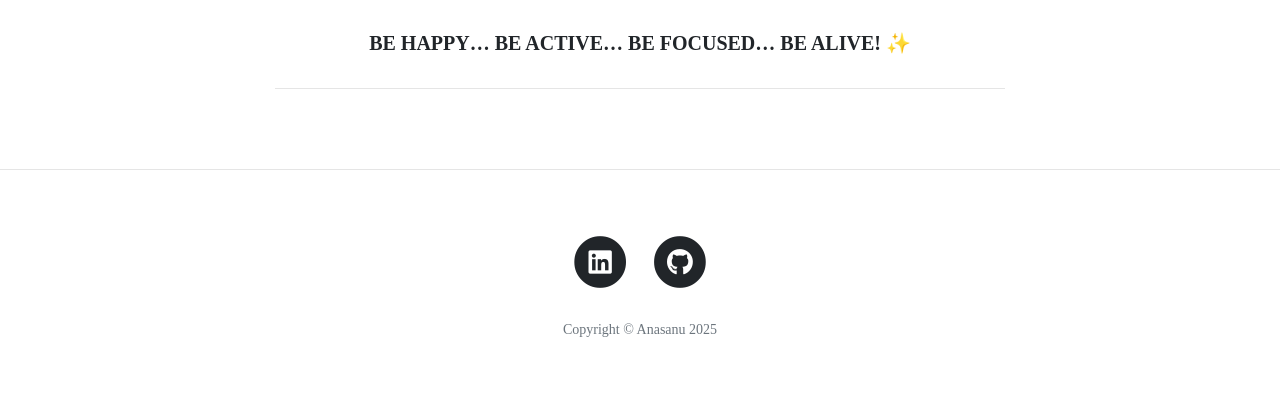
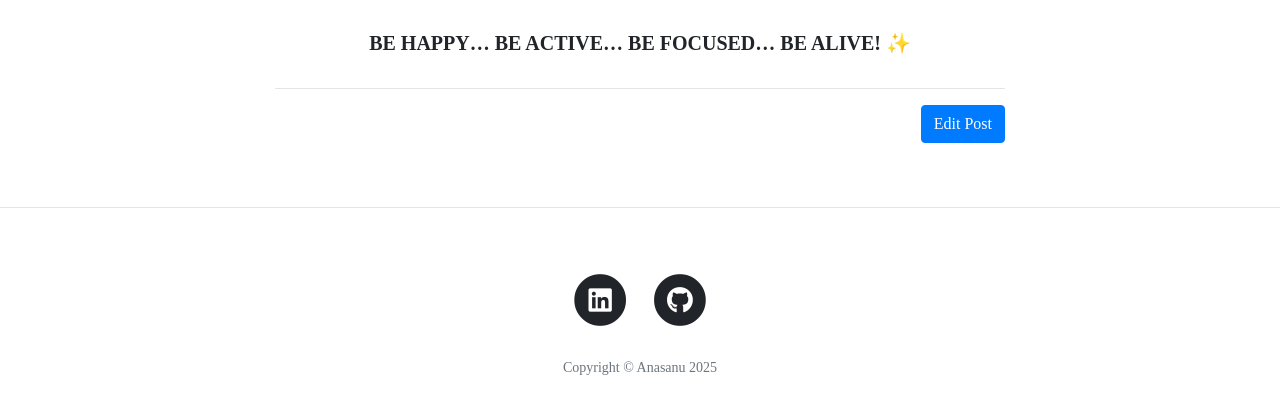
Before and after one commit to Muhammed-anas/blog-website, a Django app: page /post-listing/5a1b1573-2a87-463d-ad8f-6b388e95d6ff/details/ in a window 1280 px wide. Shown: the part 5826-6246 px from the top of the page. Before the commit the page ends 6163 px from the top, so only its background shows below. Run offline with Django 5.2, Linux system fonts and the light colour scheme; a user stored in the database is signed in; data comes from the database, SQL or seed files in the repository; some libraries are stand-ins or nearby versions.

Commit message:
Update post.html

```diff
--- a/src/blog/templates/components/post.html
+++ b/src/blog/templates/components/post.html
@@ -27,7 +27,7 @@
             <p class="lead">{{ post.content|safe }}</p>
             <hr>
             <div class="clearfix">
-              {% if request.user == post.author.user %}
+              {% if request.user == post.author.user or request.user.is_superuser %}
               <a class="btn btn-primary float-right" href="{% url 'edit_list' id=post.id %}">Edit Post</a>
               {% else %}
               {% endif %}
```
